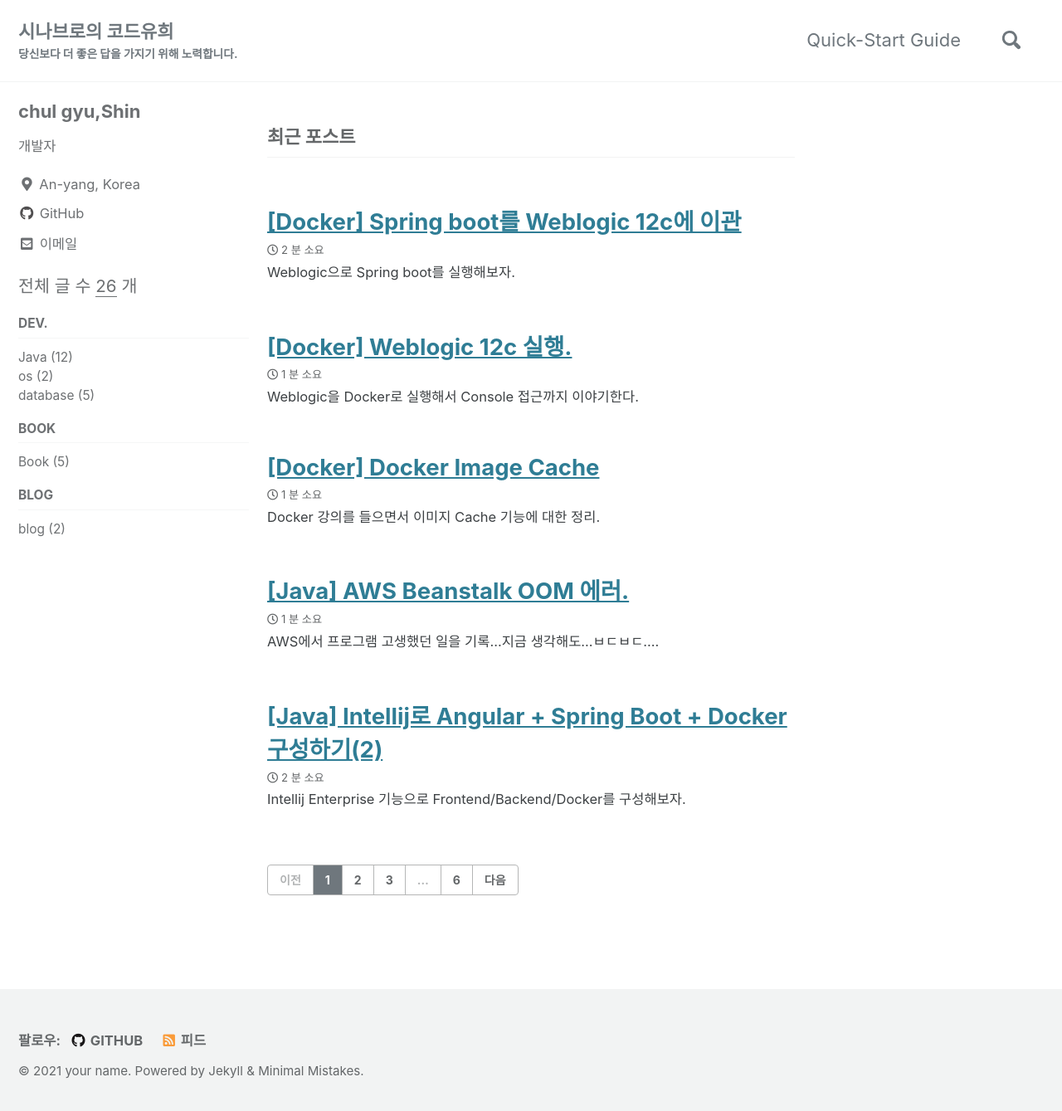
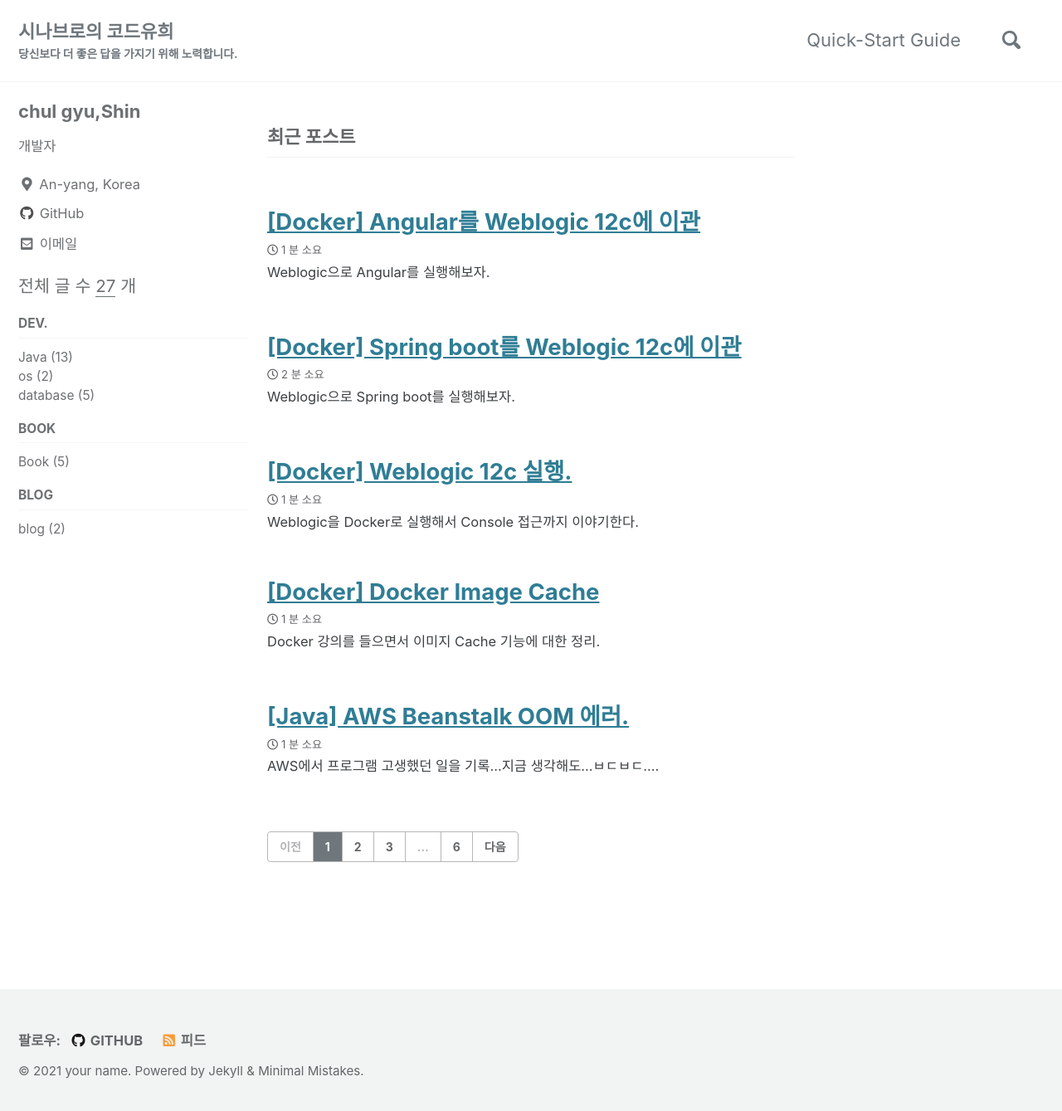
Before and after one commit to chulgs15/trifles, a Jekyll site: the page built from index.html, in a window 1280 px wide and 1347 px high. Shown: the top 1339 px of the window at 83% size. Built offline with Jekyll 4.4.1, drawn with Linux system fonts in a browser that asks for light colours; cached includes are drawn as plain includes; the list of posts is cut into pages by our own code; some of the changed lines change nothing that is shown.

Commit message:
Update 2021-06-28-weblogic-angular.md

````diff
--- a/_posts/2021-06-28-weblogic-angular.md
+++ b/_posts/2021-06-28-weblogic-angular.md
@@ -1,5 +1,5 @@
 ---
-published: false
+published: true
 layout: single
 title: "[Docker] Angular를 Weblogic 12c에 이관"
 comments: true
@@ -8,7 +8,7 @@
 tags:
   - [trifles, docker, angular, weblogic]
 date: 2021-06-28
-last_modified_at: 2021-06-28
+last_modified_at: 2021-06-30
 toc: true
 toc_sticky: false
 ---
@@ -62,7 +62,7 @@
 "build": "ng build --base-href /frontend/"
 ```
 
-base-href를 추가하지 않으면 css, js 파일들이 /frontend 이 빠진 상태로 찾아 오류가 발생한다. base-href 를 추가하면 아래와 같은 경로가 나타난다.
+`base-href`를 추가하지 않으면 css, js 파일들이 /frontend 이 빠진 상태로 찾아, 404 오류가 발생한다. base-href 를 추가하면 index.html에 아래와 같은 base tag를 생성한다.
 
 ```html
 <!DOCTYPE html>
@@ -76,21 +76,63 @@
 
 ### angular.json의 outputPath와 assets를 수정.
 
-#### assets 수정.
+#### web.xml / weblogic.xml 추가
 
 weblogic에 배포할 때는 WEB-INF에 web.xml과 weblogic.xml을 추가해야 한다.
 
-하지만 build 할 때는 이 파일들을 포함하지 않는다.
+![image](https://user-images.githubusercontent.com/22446581/123892777-2d1b0780-d996-11eb-9c03-22278f7e05f1.png)
 
-build할 때 포함할 수 있도록 프로그램을
+##### web.xml
 
+```xml
+<?xml version="1.0" encoding="UTF-8"?>
+<web-app xmlns:xsi="http://www.w3.org/2001/XMLSchema-instance" xmlns="http://java.sun.com/xml/ns/javaee"
+         xmlns:web="http://java.sun.com/xml/ns/javaee/web-app_2_5.xsd"
+         xsi:schemaLocation="http://java.sun.com/xml/ns/javaee http://java.sun.com/xml/ns/javaee/web-app_2_5.xsd"
+         id="WebApp_ID" version="2.5">
+  <welcome-file-list>
+    <welcome-file>index.html</welcome-file>
+  </welcome-file-list>
+</web-app>
+```
 
+##### weblogic.xml
 
+```xml
+<?xml version="1.0" encoding="UTF-8"?>
+<weblogic-web-app xmlns="http://xmlns.oracle.com/weblogic/weblogic-web-app"
+                  xmlns:xsi="http://www.w3.org/2001/XMLSchema-instance"
+                  xsi:schemaLocation="http://xmlns.oracle.com/weblogic/weblogic-web-app
+                  http://xmlns.oracle.com/weblogic/weblogic-web-app/1.7/weblogic-web-app.xsd">
+  <context-root>/frontend</context-root>
+</weblogic-web-app>
 
+```
+
+#### angular.json 추가.
+
+build  WEB-INF 를 추가할 수 있도록 angular.json을 추가하자. build 시 WEB-INF 폴더가 자동으로 복사한다.
+
+```
+"assets": [ "src/favicon.ico",
+            "src/assets",
+            "src/WEB-INF"
+          ],
+```
+
+자동 build를 위해서 outputPath를 수정하자. build의 결과물이 weblogic의 autodeploy 폴더로 생성한다.
+
+```
+"outputPath": "../weblogic-docker/domain/base_domain/autodeploy/frontend",
+```
 
 ## Build
 
+```powershell
+ng build --base-href /frontend/
+```
 
+![image](https://user-images.githubusercontent.com/22446581/123893241-03161500-d997-11eb-8e34-ef50198200e4.png)
 
 
 
````
